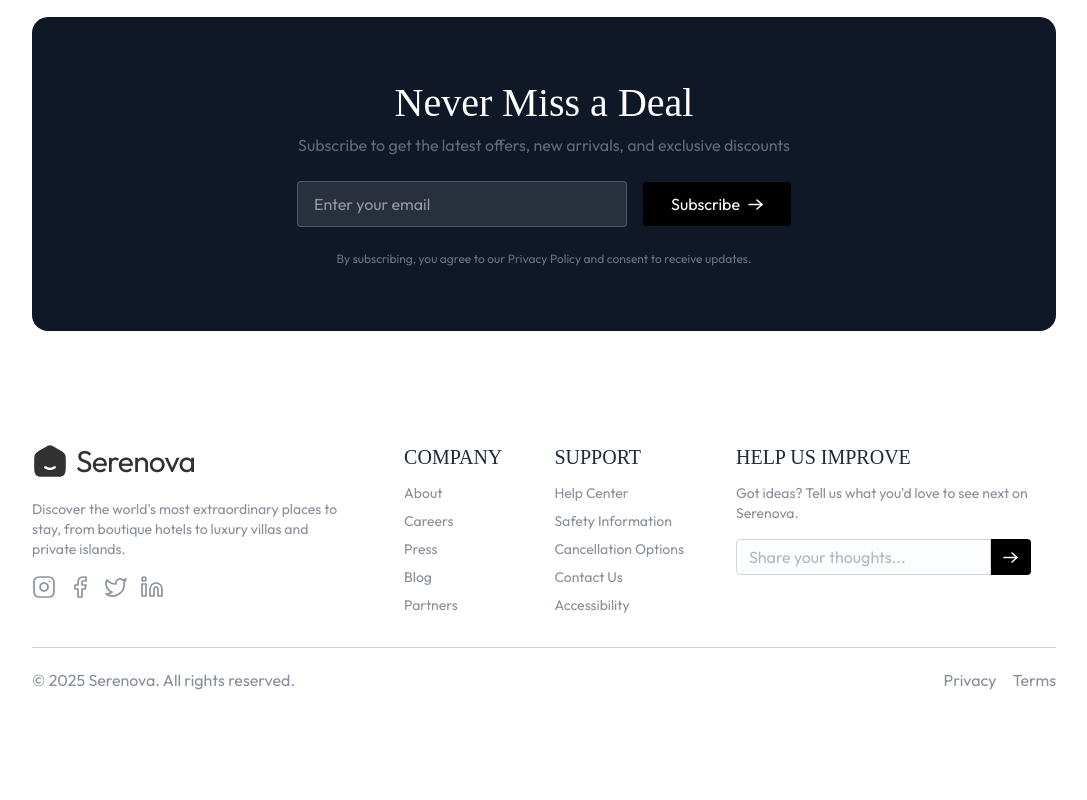
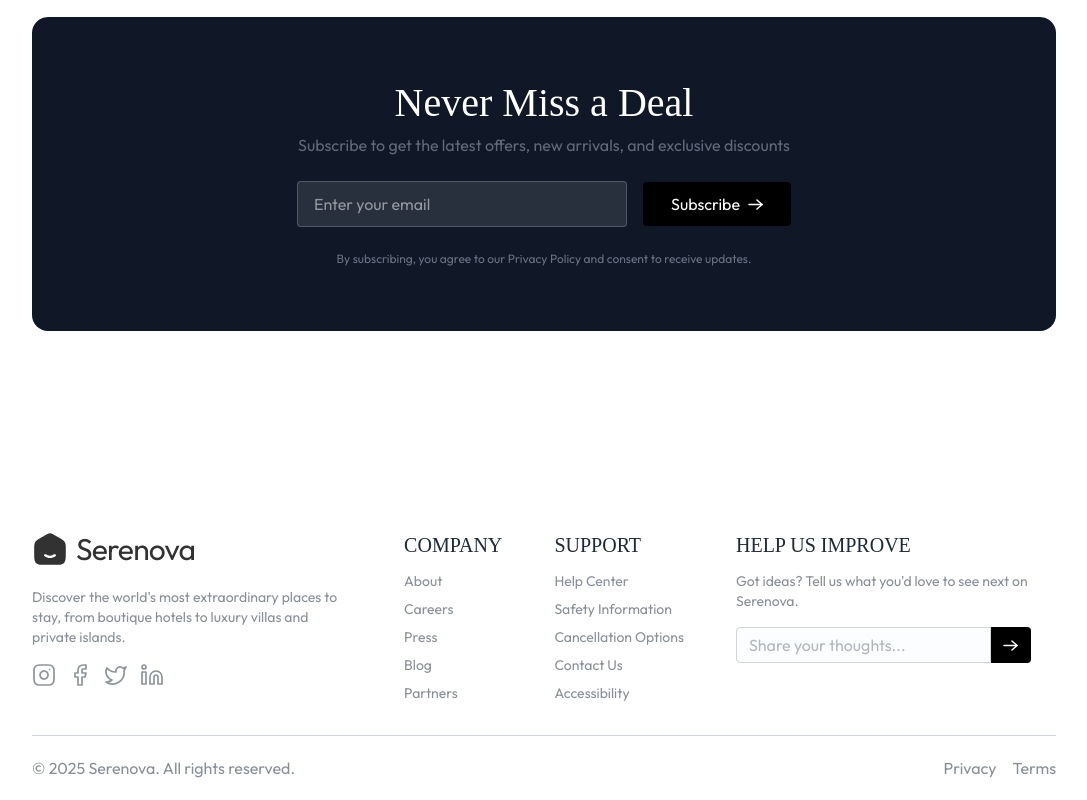
Before and after one commit to MozammilT/Serenova, a React (Vite) app in the folder client/: page / in a window 1280 px wide. Shown: the part 2268-3068 px from the top of the page, without its empty margins (96-1183 px from the left). Before the commit the page ends 2980 px from the top, so only its background shows below. Built offline with nearby package versions, Linux system fonts and the light colour scheme; no server answers; a web font is replaced by a local one.

Commit message:
Add more padding above

```diff
--- a/client/src/components/Footer.jsx
+++ b/client/src/components/Footer.jsx
@@ -43,7 +43,7 @@ function Footer() {
   };
 
   return (
-    <div className="text-gray-500/80 pt-8 px-6 md:px-16 lg:px-24 xl:px-32">
+    <div className="text-gray-500/80 pt-30 px-6 md:px-16 lg:px-24 xl:px-32">
       <div className="flex flex-wrap justify-between gap-12 md:gap-6">
         <div className="max-w-80">
           <div className="flex gap-2 items-center justify-start mb-5">
```
